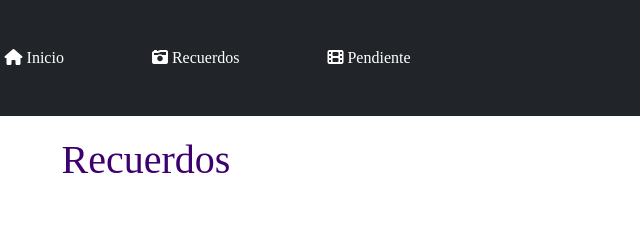
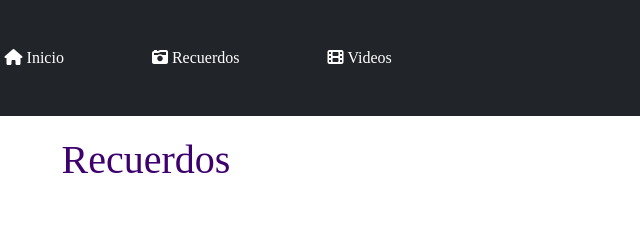
Before and after one commit to AleKondeRap/AliceLayla, a plain HTML site: page Recuerdos.html in a window 1280 px wide. Shown: the top 237 px of the page, 494-1134 px from the left. Drawn offline with nearby package versions, Linux system fonts and the light colour scheme.

Commit message:
Add files via upload

```diff
--- a/Recuerdos.html
+++ b/Recuerdos.html
@@ -108,7 +108,7 @@
             <a class="nav-link" href="Recuerdos.html" style="color: white;"><i class="fa-solid fa-camera-retro">&nbsp;</i>Recuerdos &nbsp;&nbsp;&nbsp;&nbsp;&nbsp;&nbsp;&nbsp;&nbsp;&nbsp;&nbsp;&nbsp;&nbsp;&nbsp;&nbsp;&nbsp;&nbsp;&nbsp;</a>
           </li>
           <li class="nav-item">
-            <a class="nav-link" href="Videos.html" style="color: white;"><i class="fa-solid fa-film">&nbsp;</i>Pendiente</a>
+            <a class="nav-link" href="Videos.html" style="color: white;"><i class="fa-solid fa-film">&nbsp;</i>Videos </a>
           </li>
         </ul>
       </div>
```
Also changed, not shown: Videos.html (+1 -1 lines), index.html (+1 -1 lines).
